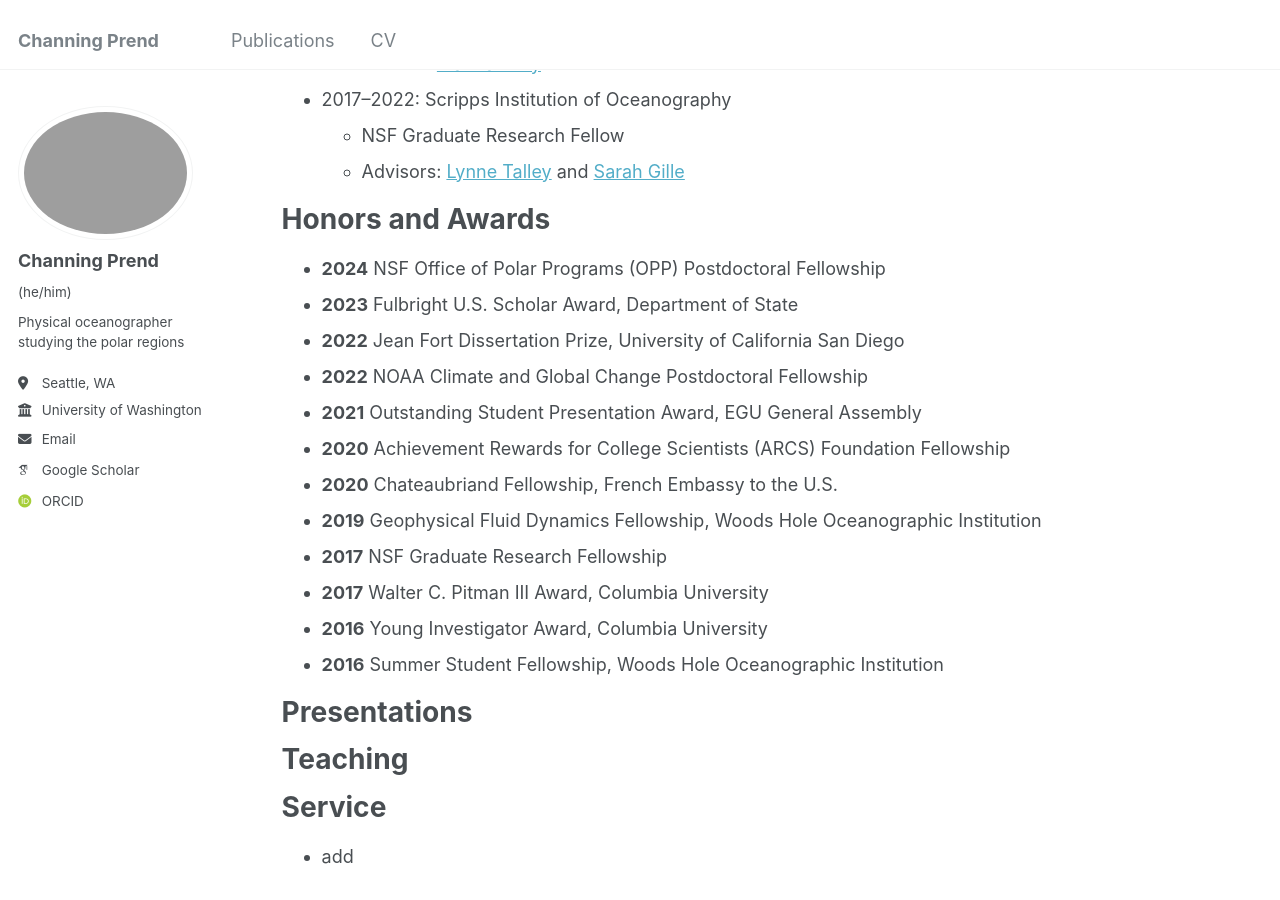
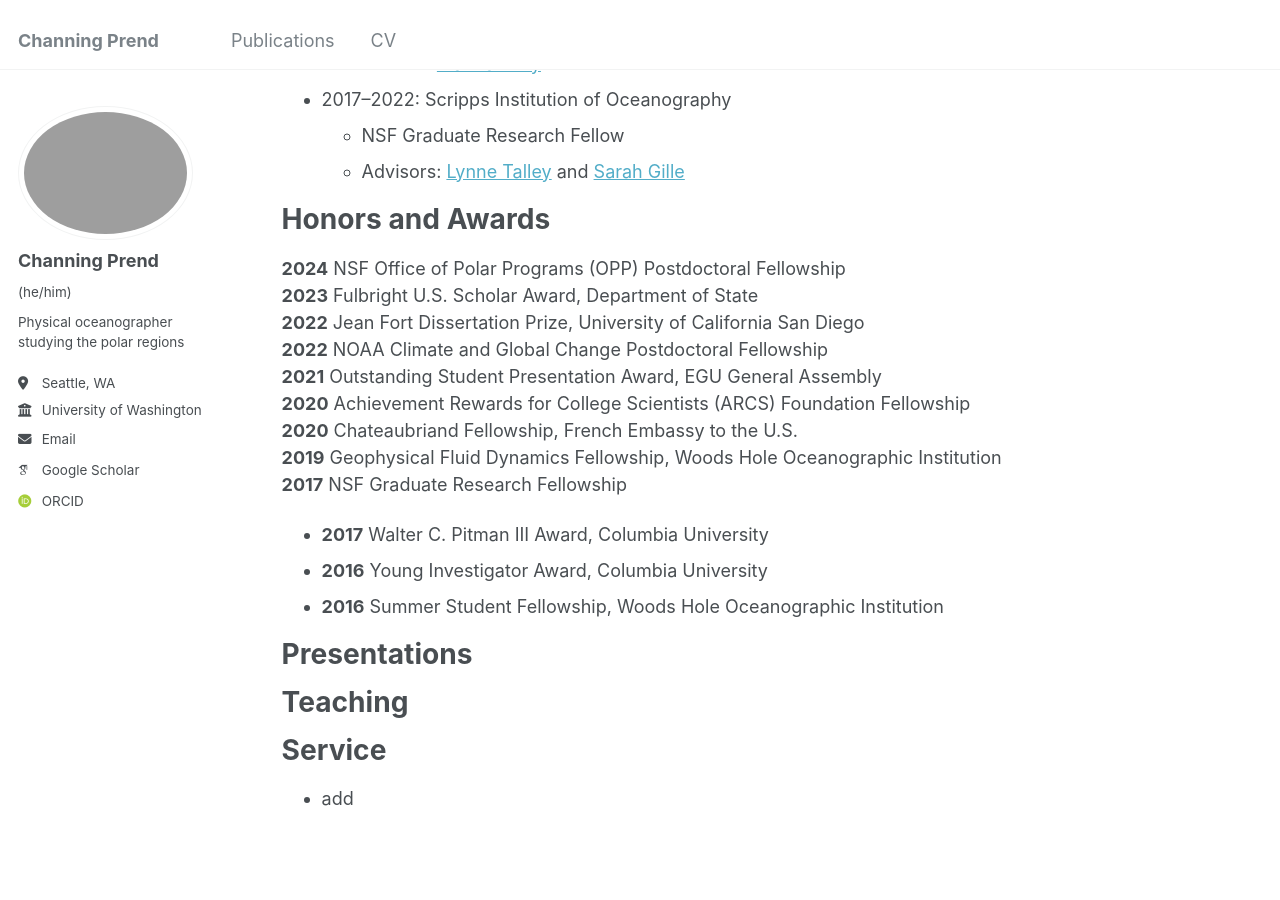
Before and after one commit to cprend/cprend.github.io, a Jekyll site: the page built from _pages/cv.md, in a window 1280 px wide and 900 px high, scrolled down 679 px. Built offline with Jekyll 4.4.1, drawn with Linux system fonts in a browser that asks for light colours; some web fonts are replaced.

Commit message:
Update cv.md

```diff
--- a/_pages/cv.md
+++ b/_pages/cv.md
@@ -38,15 +38,15 @@ Positions
 
 Honors and Awards
 ======
-* **2024** NSF Office of Polar Programs (OPP) Postdoctoral Fellowship
-* **2023** Fulbright U.S. Scholar Award, Department of State
-* **2022** Jean Fort Dissertation Prize, University of California San Diego
-* **2022** NOAA Climate and Global Change Postdoctoral Fellowship
-* **2021** Outstanding Student Presentation Award, EGU General Assembly
-* **2020** Achievement Rewards for College Scientists (ARCS) Foundation Fellowship
-* **2020** Chateaubriand Fellowship, French Embassy to the U.S.
-* **2019** Geophysical Fluid Dynamics Fellowship, Woods Hole Oceanographic Institution
-* **2017** NSF Graduate Research Fellowship
+**2024** NSF Office of Polar Programs (OPP) Postdoctoral Fellowship<br>
+**2023** Fulbright U.S. Scholar Award, Department of State<br>
+**2022** Jean Fort Dissertation Prize, University of California San Diego<br>
+**2022** NOAA Climate and Global Change Postdoctoral Fellowship<br>
+**2021** Outstanding Student Presentation Award, EGU General Assembly<br>
+**2020** Achievement Rewards for College Scientists (ARCS) Foundation Fellowship<br>
+**2020** Chateaubriand Fellowship, French Embassy to the U.S.<br>
+**2019** Geophysical Fluid Dynamics Fellowship, Woods Hole Oceanographic Institution<br>
+**2017** NSF Graduate Research Fellowship
 * **2017** Walter C. Pitman III Award, Columbia University
 * **2016** Young Investigator Award, Columbia University
 * **2016** Summer Student Fellowship, Woods Hole Oceanographic Institution
```
